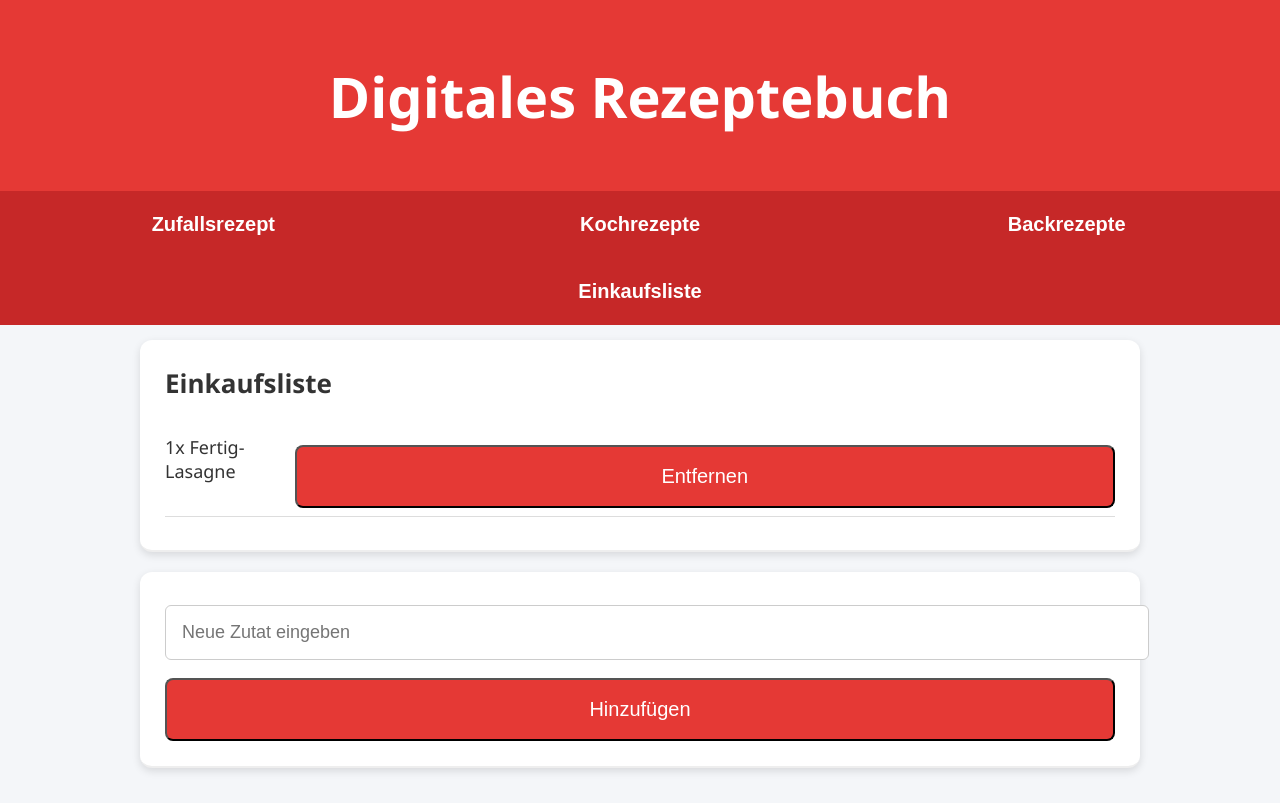
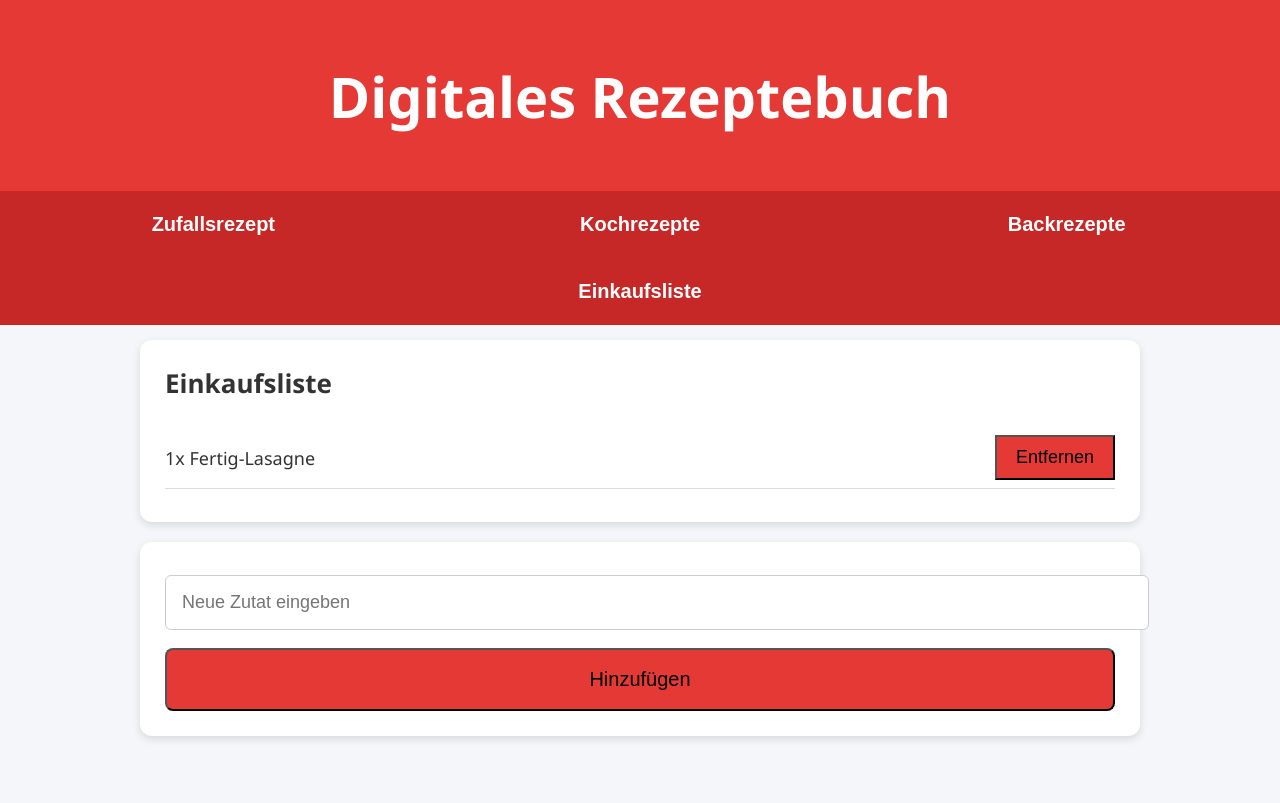
Before and after one commit to leon22221/Haushaltseite, a plain HTML site: page index.html in a window 1280 px wide. Both pictures are taken after a click on the button "Zur Einkaufsliste hinzufügen". Drawn offline with Linux system fonts and the light colour scheme.

Commit message:
Update index.html

```diff
--- a/index.html
+++ b/index.html
@@ -35,44 +35,47 @@
     cursor: pointer;
     transition: background 0.3s;
   }
-  nav button:hover { background: #B71C1C; }
-
-  main { padding: 15px; max-width: 1000px; margin: auto; }
+  nav button:hover {
+    background: #B71C1C;
+  }
+  main {
+    padding: 15px;
+    max-width: 1000px;
+    margin: auto;
+  }
   .hidden { display: none; }
-
   .card {
     background: white;
     padding: 25px;
     border-radius: 12px;
     box-shadow: 0 3px 8px rgba(0,0,0,0.12);
     margin-bottom: 20px;
-    border-bottom: 2px solid #eee; /* Linie für Trennung */
-    color: #333;
   }
-
   .card h3 {
     margin-top: 0;
     font-size: 26px;
     font-weight: bold;
-    color: #333;
   }
-
   .card p {
     font-size: 18px;
     margin: 5px 0 10px 0;
-    color: #333;
   }
-
   .zutaten-item {
     display: flex;
     justify-content: space-between;
+    align-items: center; /* vertikal zentrieren */
     margin: 8px 0;
     padding: 8px 0;
     font-size: 18px;
     border-bottom: 1px solid #ddd;
     color: #333;
   }
-
+  .zutaten-item button {
+    width: 120px;       /* feste Breite */
+    padding: 10px 0;    /* Höhe des Buttons */
+    font-size: 18px;
+    flex-shrink: 0;     /* Button schrumpft nicht */
+  }
   input, textarea {
     width: 100%;
     padding: 16px;
@@ -80,18 +83,14 @@
     font-size: 18px;
     border-radius: 6px;
     border: 1px solid #ccc;
-    color: #333;
   }
-
   button.action-btn {
     width: 100%;
     padding: 18px 0;
     font-size: 20px;
     border-radius: 8px;
     margin-top: 10px;
-    color: white;
   }
-
   .btn-red { background: #E53935; }
   .btn-red:hover { background: #C62828; }
   .btn-green { background: #4CAF50; }
@@ -107,6 +106,7 @@
     .card h3 { font-size: 30px; margin-bottom: 12px; }
     .card p { font-size: 20px; }
     .zutaten-item { font-size: 20px; padding: 10px 0; }
+    .zutaten-item button { width: 120px; font-size: 20px; }
     input, textarea { font-size: 20px; padding: 18px; }
     button.action-btn { font-size: 22px; padding: 20px 0; }
   }
@@ -185,7 +185,7 @@ function zeigeZufallsrezept() {
     <h3>${r.name}</h3>
     <ul>${r.zutaten.map(z => `<li>${z}</li>`).join("")}</ul>
     <button onclick="addToList(${zufall}, 'rezepte')" class="btn-red action-btn">Zur Einkaufsliste hinzufügen</button>
-    <button class="${r.link ? 'btn-green':'btn-grey'} action-btn" ${r.link ? `onclick="window.open('${r.link}','_blank')"` : 'disabled'}>Rezept ansehen</button>
+    <button class="${r.link ? 'btn-green' : 'btn-grey'} action-btn" ${r.link ? `onclick="window.open('${r.link}','_blank')"` : 'disabled'}>Rezept ansehen</button>
   `;
 }
 
@@ -220,7 +220,7 @@ function renderListe() {
   einkaufsliste.forEach((z,i)=>{
     const item = document.createElement("div");
     item.className="zutaten-item";
-    item.innerHTML = `<span>${z}</span><button class="btn-red action-btn" onclick="removeFromList(${i})">Entfernen</button>`;
+    item.innerHTML = `<span>${z}</span><button class="btn-red" onclick="removeFromList(${i})">Entfernen</button>`;
     div.appendChild(item);
   });
 }
```
